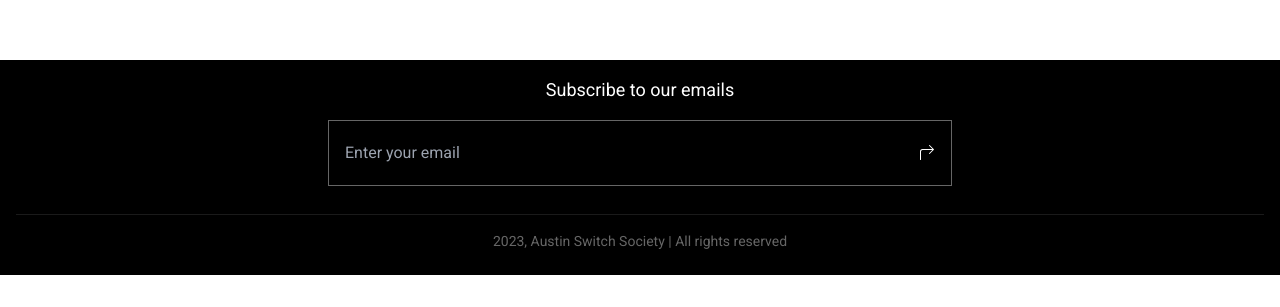
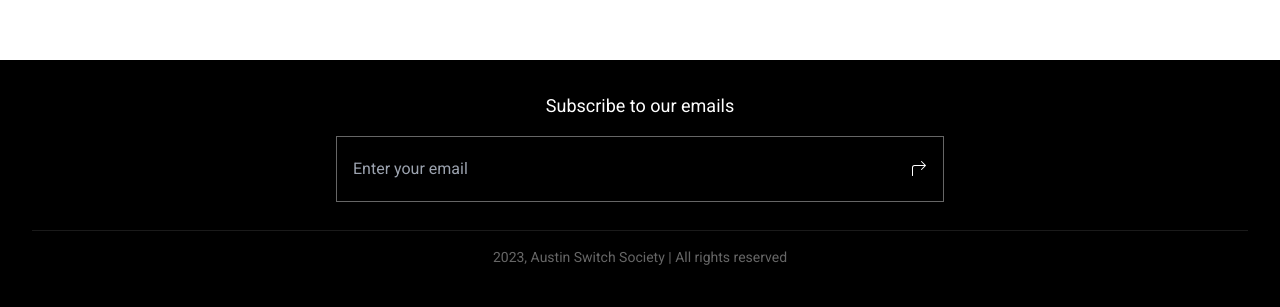
Before and after one commit to arlongoria93/ecommerce-portfolio-2023, a Next.js app: page /cart in a window 1280 px wide. Shown: the part 1230-1537 px from the top of the page. Before the commit the page ends 1505 px from the top, so only its background shows below. Built offline with nearby package versions, Linux system fonts and the light colour scheme.

Commit message:
update Footer.tsx

```diff
--- a/components/Footer.tsx
+++ b/components/Footer.tsx
@@ -15,7 +15,7 @@ const Footer = (props: Props) => {
     setEmail('');
   };
   return (
-    <div className="flex flex-col items-center justify-center p-4 mt-4 bg-black max-h-xl h-[280px] w-full">
+    <div className="flex flex-col items-center justify-center p-8 mt-4 bg-black max-h-xl h-[280px] w-full">
       <h1 className="mb-4 text-lg font-medium text-white ">
         Subscribe to our emails
       </h1>
```
